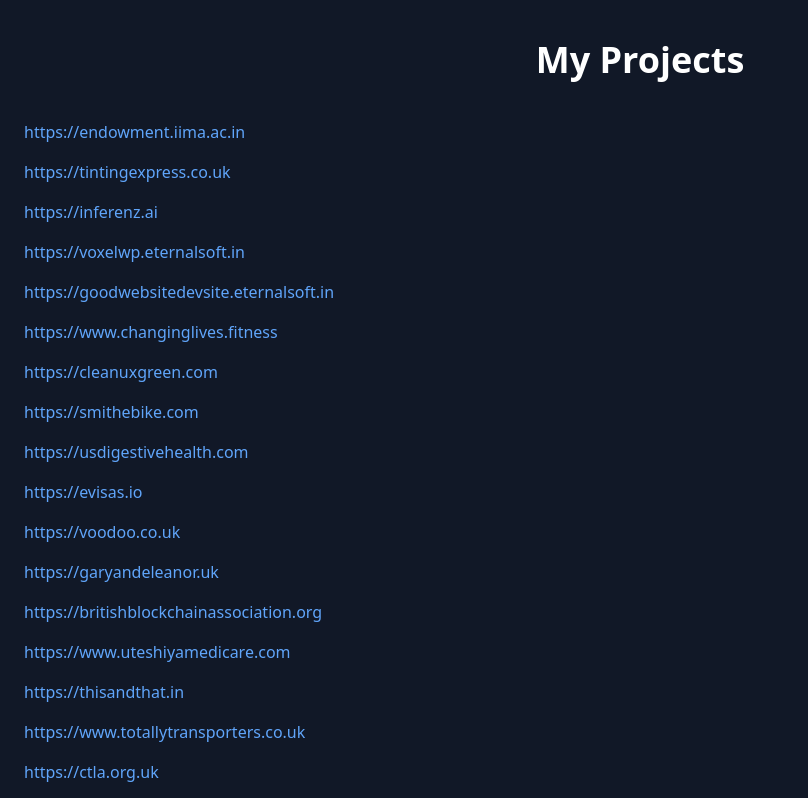
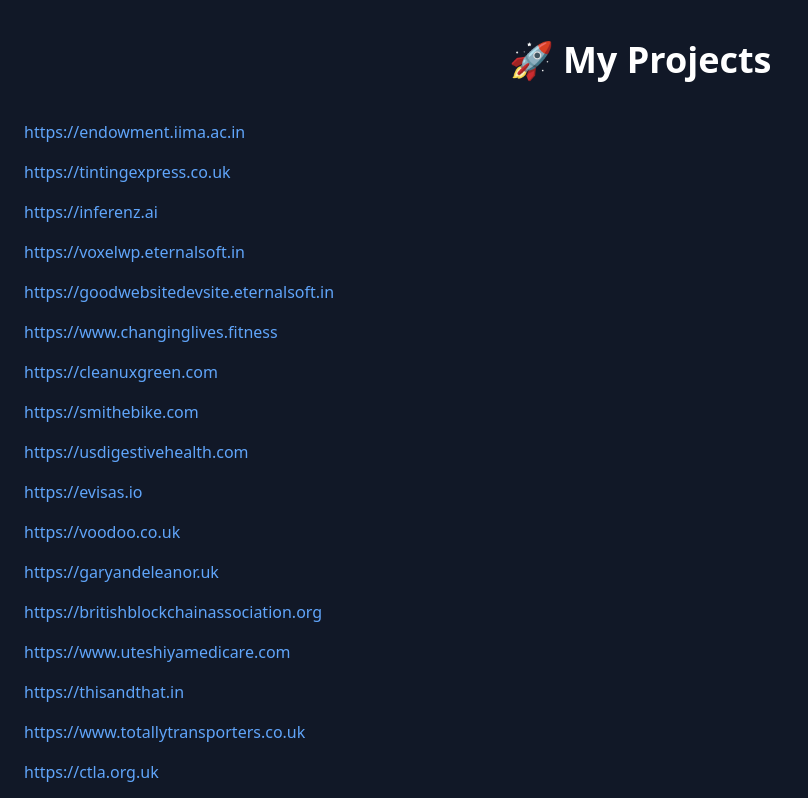
Before and after one commit to faizansatgit/projects, a plain HTML site: page index.html in a window 1280 px wide. Shown: the top 798 px of the page, without its empty margins (0-808 px from the left). Drawn offline with nearby package versions, Linux system fonts and the light colour scheme.

Commit message:
Update index.html
updated

Signed-off-by: faizansatgit <faizan380028@gmail.com>

```diff
--- a/index.html
+++ b/index.html
@@ -8,7 +8,7 @@
 </head>
 <body class="bg-gray-900 text-white">
     <div class="container mx-auto px-6 py-10">
-        <h1 class="text-4xl font-bold text-center mb-10">My Projects</h1>
+        <h1 class="text-4xl font-bold text-center mb-10">🚀 My Projects</h1>
         <ul class="space-y-4">
             <li><a href="https://endowment.iima.ac.in" class="text-blue-400 hover:underline">https://endowment.iima.ac.in</a></li>
             <li><a href="https://tintingexpress.co.uk" class="text-blue-400 hover:underline">https://tintingexpress.co.uk</a></li>
```
